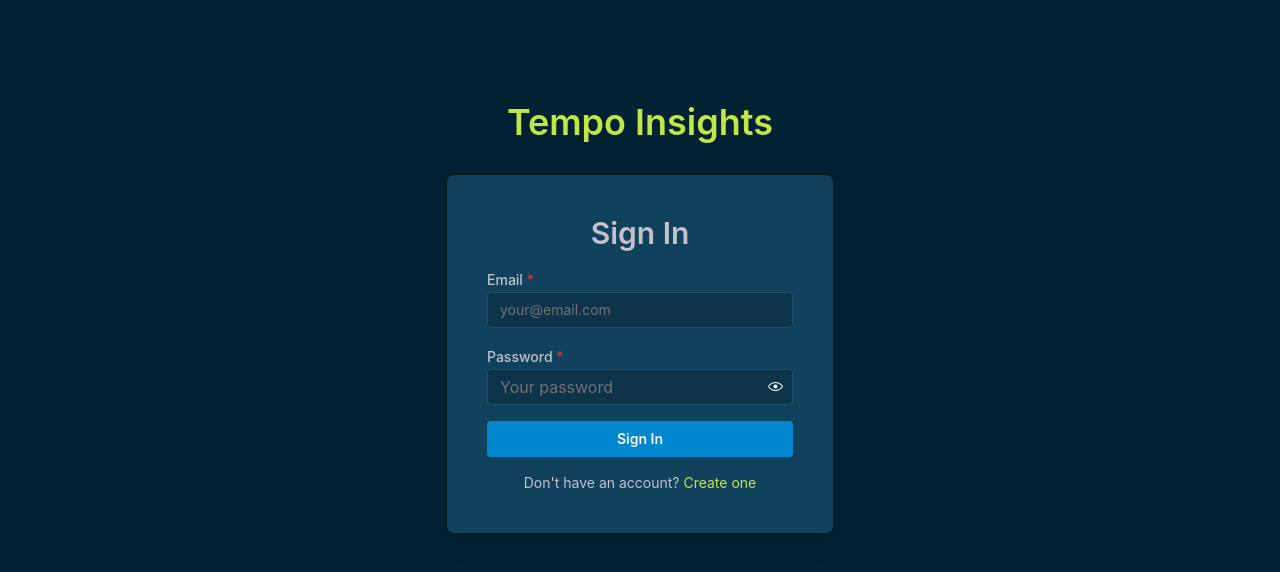
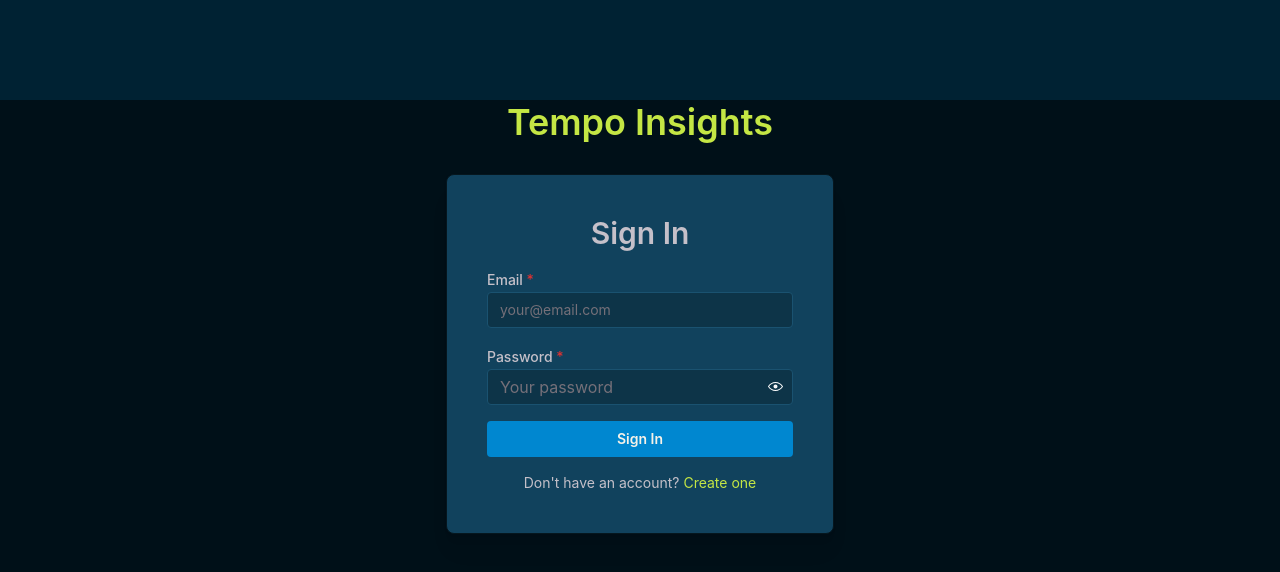
Before and after one commit to rrainey/tempo-insights, a Next.js app: page /login in a window 1280 px wide. Shown: the top 572 px of the page. Built offline with nearby package versions, Linux system fonts and the light colour scheme.

Commit message:
Minor color tweaks

```diff
--- a/src/pages/_app.tsx
+++ b/src/pages/_app.tsx
@@ -17,13 +17,13 @@ export default function App({ Component, pageProps }: AppProps) {
         light: {},
         dark: {
           // Override CSS variables for dark mode
-          '--mantine-color-body': '#002233',
+          '--mantine-color-body': '#001018',
           '--mantine-color-text': '#c5c0c9',
           '--mantine-color-dimmed': '#757079',
           '--mantine-color-placeholder': '#757079',
           '--mantine-color-anchor': '#ddff55',
           '--mantine-color-default-border': '#1a5270',
-          '--mantine-color-default': '#11425d',
+          '--mantine-color-default': '#0d2c3dff',
           '--mantine-color-default-hover': '#1a5270',
           '--mantine-color-default-color': '#c5c0c9',
         },
--- a/src/styles/globals.css
+++ b/src/styles/globals.css
@@ -16,7 +16,7 @@ body {
 /* Ensure full height for app container */
 #__next {
   min-height: 100vh;
-  background-color: #002233; /* color-1 */
+  background-color: #001018; /* color-1 */
 }
 
 /* Custom scrollbar for dark theme */
```
